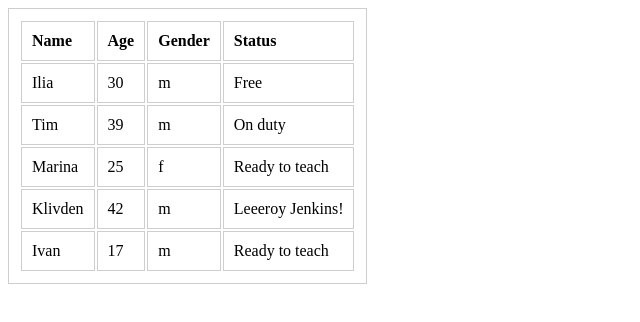
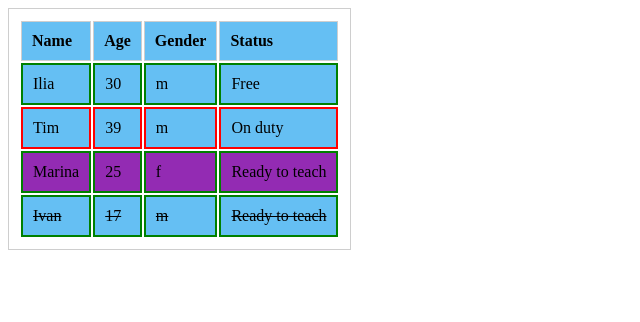
Before and after one commit to quantumRobin/jsbasic-20201214_dmitrygreen, a website: page 4-module/3-task/index.html in a window 1280 px wide. Shown: the whole page, without its empty margins (0-640 px from the left). Drawn offline with Linux system fonts and the light colour scheme.

Commit message:
исправил задачи 4го модуля. решил задачи 5го модуля

```diff
--- a/4-module/2-task/index.js
+++ b/4-module/2-task/index.js
@@ -3,8 +3,5 @@
  * @return {void}
  */
 function makeDiagonalRed(table) {
-  let i = 0;
-  for(let i = 0; table.rows[i]; i++) {
-    table.rows[i].cells[i].style.backgroundColor = 'red';
-  }
+  [...table.rows].forEach((item, i) => item.cells[i].style.backgroundColor = 'red');
 }
--- a/4-module/3-task/index.js
+++ b/4-module/3-task/index.js
@@ -4,35 +4,65 @@
  */
 function highlight(table) {
 
-  let row = table.rows;
-  let statusCellIndex = 0;
+  let rowsArr = [...table.rows];
+  let tHeadArr = [...table.querySelector('tHead').querySelectorAll('td')];
+  let statusIndex = null;
+  let genderIndex = null;
+  let ageIndex = null;
 
+  findIndex();
+  addStatusClass();
+  addGenderClass();
+  checkAge();
 
-  for(let j = 0; row[j]; j++) {
-    for(let i = 0; row[j].cells[i]; i++) {
-      if(row[j].cells[i].textContent == 'Status') {
-        statusCellIndex = i;
-       }
-       if(row[j].cells[statusCellIndex]?.dataset.avaliable) {
-        row[j].cells[statusCellIndex].className = 'available';
-       }
-       if(!row[j].cells[statusCellIndex]?.dataset.avaliable) {
-        row[j].cells[statusCellIndex].className = 'unavailable';
-       }
-       if(row[j].cells[statusCellIndex].dataset.avaliable) {
-        row[j].cells[statusCellIndex].hidden = 'true';
-       }
-       if(row[j].cells[i].textContent == 'm') {
-        row[j].cells[i].classList.add('male');
-       }
-       if(row[j].cells[i].textContent == 'f') {
-        row[j].cells[i].classList.add('female');
-       }
-       if(typeof(row[j].cells[i].textContent) == 'number') {
-        (row[j].cells[i].textContent) < 18 ? row[j].cells[i].style.textDecoration = 'line-through' : null
-       }
-
-    }
+  function findIndex() {
+    tHeadArr.forEach((item, i) => {
+      if(item.textContent == 'Status') {
+        statusIndex = i;
+      }
+      if(item.textContent == 'Gender') {
+        genderIndex = i;
+      }
+      if(item.textContent == 'Age') {
+        ageIndex = i;
+      }
+    })
   }
 
+  function addStatusClass() {
+
+    rowsArr.forEach((item, i) => {
+      let dataAttr = item.cells[statusIndex]?.dataset.available;
+
+      if(dataAttr === undefined && i != 0) {
+        item.hidden = true;
+      }
+      if(dataAttr == "false") {
+        item.classList.add('unavailable');
+      }
+      if(dataAttr == "true") {
+        item.classList.add('available');
+      }
+    })
+  }
+
+  function addGenderClass() {
+
+    rowsArr.forEach((item) => {
+      let cell = item.cells[genderIndex];
+
+      (cell.textContent == 'f' ) ? item.classList.add('female') : item.classList.add('male');
+    })
+  }
+
+  function checkAge() {
+
+    rowsArr.forEach((item, i) => {
+      let cell = item.cells[ageIndex];
+
+      if( cell.textContent < 18 ) {
+        item.style.textDecoration = 'line-through';
+      }
+    })
+  }
 }
--- a/5-module/1-task/index.js
+++ b/5-module/1-task/index.js
@@ -1,3 +1,4 @@
 function hideSelf() {
-  // ваш код...
+ document.querySelector(".hide-self-button")
+ .onclick = (e) => {e.target.hidden = true; }
 }
--- a/5-module/2-task/index.js
+++ b/5-module/2-task/index.js
@@ -1,3 +1,7 @@
 function toggleText() {
-  // ваш код...
+  document.querySelector('.toggle-text-button')
+  .onclick = () => {
+    let text = document.getElementById('text');
+    text.hidden = !text.hidden;
+  };
 }
```
Also changed, not shown: 4-module/1-task/index.js (+6 -2 lines), 5-module/3-task/index.html (+7 -6 lines), 5-module/3-task/index.js (+36 -1 lines).
